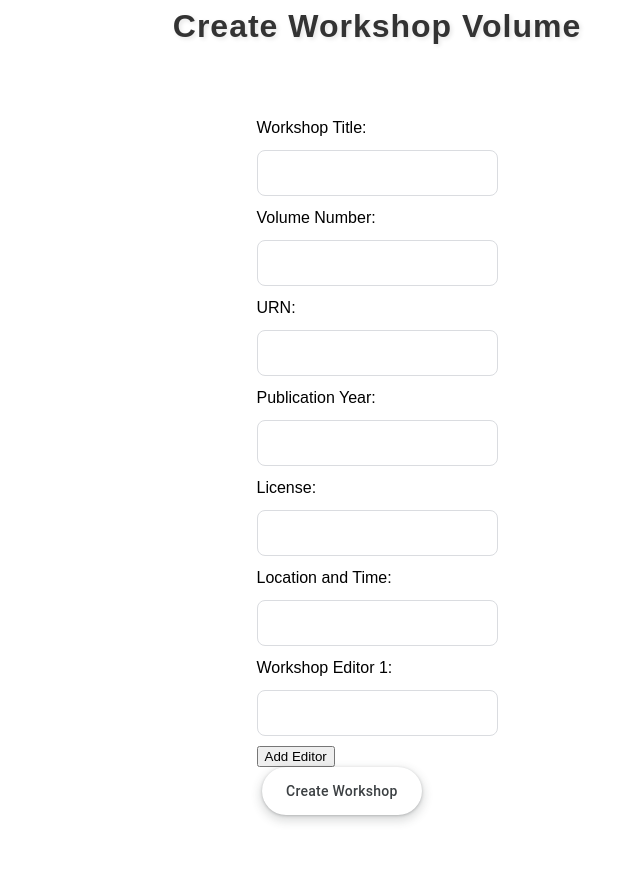
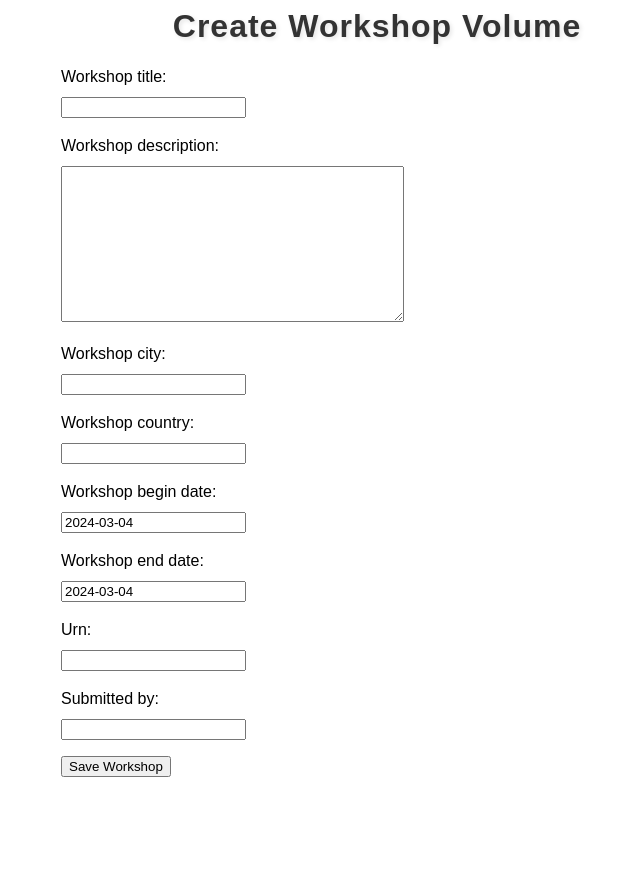
Before and after one commit to ceurws/ceur-ws-prototype, a Django app: page /workshops/create_workshop/ in a window 1280 px wide. Shown: the part 66-939 px from the top of the page, without its empty margins (263-903 px from the left). After the commit the page ends 843 px from the top, so only its background shows below. Run offline with Django 5.2, Linux system fonts and the light colour scheme.

Commit message:
changed model and implemented first forms

```diff
--- a/ceur_ws_workshops/workshops/forms.py
+++ b/ceur_ws_workshops/workshops/forms.py
@@ -1,15 +1,17 @@
-from django.forms import ModelForm
-from .models import Workshop
+from .models import Workshop, Editor
 from django import forms
+from django.forms import inlineformset_factory
 
-class CreateWorkshopForm(forms.Form):
-    workshop_title = forms.CharField(label='Workshop Title', max_length=100, required=True)
-    volume_number = forms.CharField(label='Volume Number', max_length=100, required=True)
-    urn = forms.CharField(label='URN', max_length=100, required=True)
-    publication_year = forms.IntegerField(label='Publication Year', required=True)
-    license = forms.CharField(label='License', max_length=100, required=True)
-    location_time = forms.CharField(label='Location and Time', max_length=100, required=True)
-    editor_1 = forms.CharField(label='Workshop Editor 1', max_length=100, required=True)
-    editor_2 = forms.CharField(label='Workshop Editor 2', max_length=100, required=True)
-    editor_3 = forms.CharField(label='Workshop Editor 3', max_length=100, required=True)
-    # Add other necessary fields here
+
+class EditorForm(forms.ModelForm):
+    class Meta:
+        model = Editor
+        fields = ['name', 'university', 'university_country', 'university_url', 'research_group', 'research_group_url']
+
+class WorkshopForm(forms.ModelForm):
+    class Meta:
+        model = Workshop
+        fields = ['workshop_title', 'workshop_description', 'workshop_city', 'workshop_country',
+                   'workshop_begin_date', 'workshop_end_date', 'urn', 'submitted_by']
+
+EditorFormSet = inlineformset_factory(Workshop, Editor, form=EditorForm, extra=1, can_delete=True)
--- a/ceur_ws_workshops/workshops/models.py
+++ b/ceur_ws_workshops/workshops/models.py
@@ -3,6 +3,7 @@ import uuid
 from django.utils import timezone
 from django.contrib import admin
 from datetime import date
+
 
 
 class Editor(models.Model):
@@ -13,6 +14,9 @@ class Editor(models.Model):
     research_group = models.CharField(max_length=100)
     research_group_url = models.URLField(max_length=200)
 
+    workshop = models.ForeignKey('Workshop', on_delete=models.CASCADE, related_name='workshop_editors')
+
+
 class Author(models.Model):
     author_name = models.CharField(max_length=100, null= True, blank=True)
     author_university = models.CharField(max_length=100, null= True, blank=True)
@@ -22,20 +26,20 @@ class Author(models.Model):
 
 class Workshop(models.Model):
     workshop_title = models.CharField(max_length=200)
-    workshop_description = models.CharField(max_length=500)
-    workshop_location = models.CharField(max_length=200) # should be (city,country)
+    workshop_description = models.TextField(max_length=500)
+    workshop_city = models.CharField(max_length=200)
+    workshop_country = models.CharField(max_length=200)
     workshop_begin_date = models.DateField(default=date.today)
     workshop_end_date = models.DateField(default=date.today)
     urn = models.CharField(max_length=50)
     submitted_by = models.CharField(max_length=200)
-    volume_number = models.CharField(max_length=10)
-    urn = models.CharField(max_length=50)
-    publication_year = models.IntegerField()
-    license = models.CharField(max_length=50)
-    location_time = models.CharField(max_length=200)
+
+    volume_number = models.IntegerField(default=1000)
+    publication_year = models.IntegerField(default=2024)
+    license = models.CharField(max_length=50,default='License')
 
     # KEYS
-    editors = models.ManyToManyField(Editor, blank=True)
+    editors = models.ManyToManyField(Editor, blank=True, related_name='workshops_editors')
     accepted_papers = models.ManyToManyField('Paper', related_name='accepted_papers')
 
     secret_token = models.UUIDField(default=uuid.uuid4, editable=False, unique=True)
--- a/ceur_ws_workshops/workshops/templates/workshops/create_workshop.html
+++ b/ceur_ws_workshops/workshops/templates/workshops/create_workshop.html
@@ -2,75 +2,14 @@
 {% load static %}
 {% block content %}
   <h2 class="header-title">Create Workshop Volume</h2>
-  <div class="form-container">
-    <form action="{% url 'workshops:create_workshop' %}" method="post" id="workshopForm">
+  <!-- Replace the workshop details with the form -->
+
+  <!-- Workshop Form -->
+    <form method="post" enctype="multipart/form-data">
       {% csrf_token %}
+      {{ form.as_p }}
 
-      <div class="form-field">
-        <label for="workshop_title">Workshop Title:</label>
-        <input type="text" id="workshop_title" name="workshop_title" required class="input-field">
-      </div>
+      <input type="submit" value="Save Workshop">
+  </form>
 
-      <div class="form-field">
-        <label for="volume_number">Volume Number:</label>
-        <input type="text" id="volume_number" name="volume_number" required class="input-field">
-      </div>
-
-      <div class="form-field">
-        <label for="urn">URN:</label>
-        <input type="text" id="urn" name="urn" required class="input-field">
-      </div>
-
-      <div class="form-field">
-        <label for="publication_year">Publication Year:</label>
-        <input type="number" id="publication_year" name="publication_year" required class="input-field">
-      </div>
-
-      <div class="form-field">
-        <label for="license">License:</label>
-        <input type="text" id="license" name="license" required class="input-field">
-      </div>
-
-      <div class="form-field">
-        <label for="location_time">Location and Time:</label>
-        <input type="text" id="location_time" name="location_time" required class="input-field">
-      </div>
-
-      <div class="form-field" id="editorsContainer">
-        <div id="editors">
-          <div class="form-field">
-            <label for="editor1">Workshop Editor 1:</label>
-            <input type="text" id="editor_1" name="editor_1" required class="input-field">
-          </div>
-          <!-- Editor fields will be dynamically added here -->
-        </div>
-        <button type="button" onclick="addEditorField()">Add Editor</button>
-      </div>
-
-      <input type="submit" value="Create Workshop" class="button-17">
-    </form>
-  </div>
-
-  <script>
-    var editorCount = 1; // Initial number of editors
-
-    function addEditorField() {
-      var editorsDiv = document.getElementById('editors');
-      var newEditorInput = document.createElement('input');
-      newEditorInput.type = 'text';
-      newEditorInput.name = 'editor_' + (++editorCount);
-      newEditorInput.required = true;
-      newEditorInput.className = 'input-field';
-
-      var newEditorLabel = document.createElement('label');
-      newEditorLabel.innerHTML = 'Workshop Editor ' + editorCount + ':';
-
-      var newEditorDiv = document.createElement('div');
-      newEditorDiv.className = 'form-field';
-      newEditorDiv.appendChild(newEditorLabel);
-      newEditorDiv.appendChild(newEditorInput);
-
-      editorsDiv.appendChild(newEditorDiv);
-    }
-  </script>
 {% endblock %}
--- a/ceur_ws_workshops/workshops/urls.py
+++ b/ceur_ws_workshops/workshops/urls.py
@@ -1,7 +1,7 @@
 from django.urls import path
 
 from . import views
-from .views import create_workshop, edit_workshop, workshop_overview
+from .views import create_workshop, workshop_overview
 
 app_name = "workshops"
 
@@ -9,8 +9,6 @@ urlpatterns = [
     path('', views.index, name='index'),
     path('create_workshop/', create_workshop, name='create_workshop'),
     path('author_upload/<uuid:secret_token>/', views.author_upload, name='author_upload'),
-    path('edit_workshop/<int:workshop_id>/', edit_workshop, name='edit_workshop'),
-    path('edit_workshop/', edit_workshop, name='edit_workshop'),
     path('create_workshop/<int:workshop_id>/', create_workshop, name='create_workshop'),
     path('workshop_overview/<uuid:secret_token>/', workshop_overview, name='workshop_overview'),
     path('author_upload_success/', views.author_upload_check, name='author_upload_success'),
--- a/ceur_ws_workshops/workshops/views.py
+++ b/ceur_ws_workshops/workshops/views.py
@@ -6,7 +6,7 @@ from django.urls import reverse
 from django.http import HttpResponseRedirect
 from django.core.exceptions import MultipleObjectsReturned
 
-from .forms import CreateWorkshopForm
+from .forms import WorkshopForm
 
 def index(request):
     """
@@ -28,58 +28,26 @@ def author_upload_check(request, secret_token):
     })
 
 def create_workshop(request):
-    if request.method == "POST":
-        # Temporarily store the data in the session instead of saving to the database
-        request.session['workshop_data'] = request.POST.dict()
-        return redirect('workshops:edit_workshop')
+    # handles second post of form data and saves the data to the database
+    if request.method == "POST" and 'submit_button' in request.POST:
+        workshop = Workshop()
+        form = WorkshopForm(request.POST, instance=workshop)
+        form.save()
 
-    return render(request, "workshops/create_workshop.html")
+        return HttpResponseRedirect(reverse('workshops:workshop_edit_success', args=[workshop.id]))
 
-def edit_workshop(request, workshop_id=None):
-    if 'workshop_data' in request.session:
-        if request.method == "POST":
-            workshop_data = request.session.pop('workshop_data')
+    # handles first post of form data
+    elif request.method == "POST":
+        # Create a bound form
+        form = WorkshopForm(request.POST)
 
-            # extract editors and create editor objects
-            editors = [workshop_data[key] for key in workshop_data if key.startswith('editor')]
-            editor_objects = [Editor.objects.create(name=editor_name)for editor_name in editors]
+        if form.is_valid():
+            return render(request, 'workshops/edit_workshop.html', {'form': form})
 
-            # create workshop instance by extracting unnecessary data
-            clean_data = {key: value for key, value in workshop_data.items() if key not in ['csrfmiddlewaretoken','editor_1','editor_2','editor_3','editor_4','editor_5']}
-            workshop = Workshop.objects.create(**clean_data, secret_token=uuid.uuid4())
+    else:
+        form = WorkshopForm()
 
-            # add all editor objects to the workshop
-            workshop.editors.add(*editor_objects)
-
-            return HttpResponseRedirect(reverse('workshops:workshop_edit_success', args=[workshop.id]))
-
-        else:
-            # Render form for final confirmation using session data
-            workshop_data = request.session.get('workshop_data')
-            editor_names = [workshop_data[key] for key in workshop_data if key.startswith('editor')]
-            editors = [Editor(name=name) for name in editor_names]
-            return render(request, "workshops/edit_workshop.html", {
-                'workshop': workshop_data,
-                'confirming': True,
-                'editors': editors
-            })
-    else:
-        workshop = None
-        if workshop_id:
-            workshop = get_object_or_404(Workshop, id=workshop_id)
-        editors = workshop.editors.all() if workshop else []
-
-        if request.method == "POST" and workshop:
-            workshop.save()
-            return HttpResponseRedirect(reverse('workshops:workshop_edit_success', args=[workshop.id]))
-
-        # The confirming context variable needs careful handling; it should be true if in session-related logic
-        confirming = 'workshop_data' in request.session
-        return render(request, "workshops/edit_workshop.html", {
-            'workshop': workshop,
-            'confirming': confirming,
-            'editors': editors
-        })
+        return render(request, "workshops/create_workshop.html", {'form': form})
 
 def workshop_edit_success(request, workshop_id):
     workshop = get_object_or_404(Workshop, id=workshop_id)
```
Also changed, not shown: ceur_ws_workshops/workshops/templates/workshops/edit_workshop.html (+5 -35 lines), ceur_ws_workshops/workshops/migrations/0002_rename_workshop_location_workshop_workshop_city_and_more.py (added), ceur_ws_workshops/workshops/migrations/0003_remove_workshop_location_time.py (added), ceur_ws_workshops/workshops/migrations/0004_alter_workshop_license_and_more.py (added).
